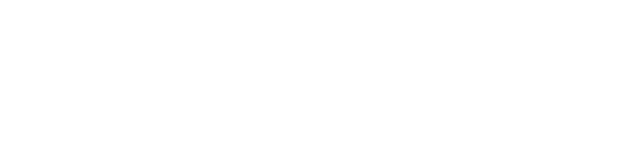
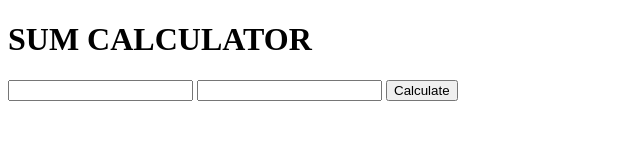
Before and after one commit to prathamagre/sum-cal-text-matcher, a plain HTML site: page index.html in a window 1280 px wide. Shown: the whole page, without its empty margins (0-640 px from the left). Drawn offline with Linux system fonts and the light colour scheme.

Commit message:
sum cal html added

```diff
--- a/index.html
+++ b/index.html
@@ -1,11 +1,21 @@
 <!DOCTYPE html>
 <html lang="en">
+
 <head>
     <meta charset="UTF-8">
     <meta name="viewport" content="width=device-width, initial-scale=1.0">
     <title>Sum cal & text matcher</title>
 </head>
+
 <body>
+    <div class="sum-calculator">
+        <h1>
+            SUM CALCULATOR
+        </h1>
+        <input type="text">
+        <input type="text">
+        <button>Calculate</button>
+    </div>
+</body>
 
-</body>
 </html>
```
Also changed, not shown: style.css (added).
